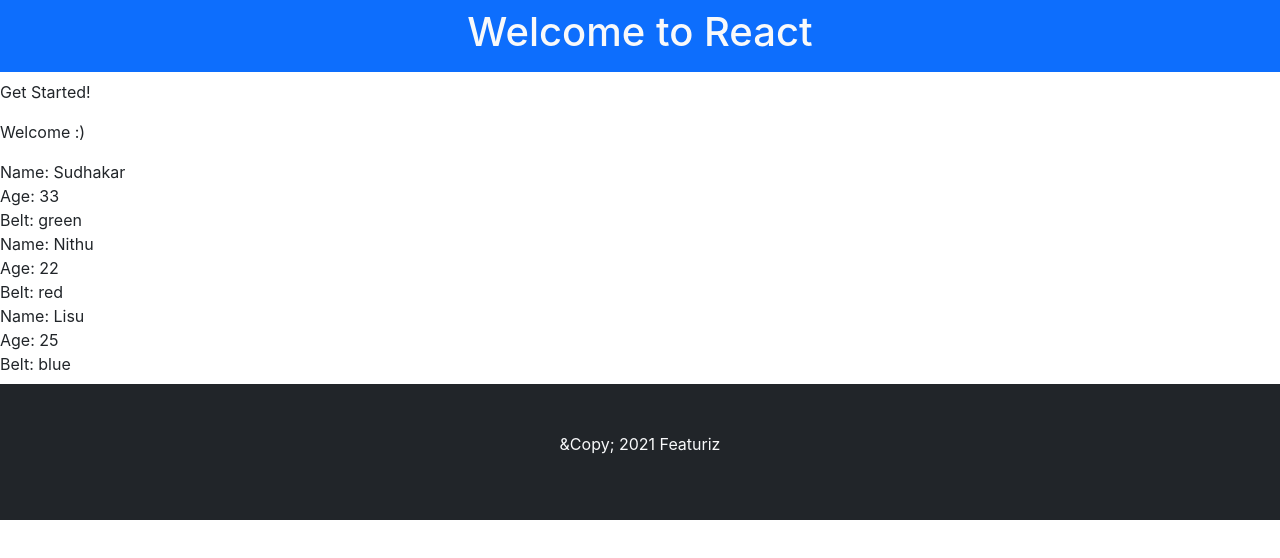
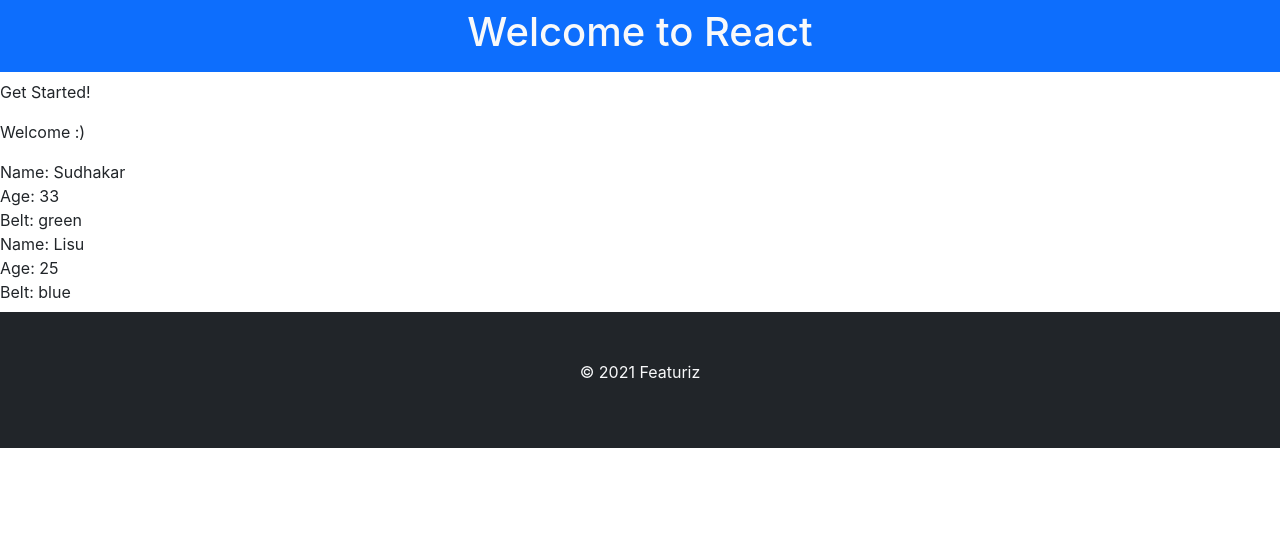
Before and after one commit to featuriz/Complete-React-Redux, a React (Create React App) app: page / in a window 1280 px wide. Shown: the top 558 px of the page. Built offline with nearby package versions, Linux system fonts and the light colour scheme.

Commit message:
Conditional Output

```diff
--- a/src/App.js
+++ b/src/App.js
@@ -5,7 +5,7 @@ class App extends Component {
   state = {
     ninjas: [
       { name: 'Sudhakar', age: 33, belt: 'green', id: 1 },
-      { name: 'Nithu', age: 22, belt: 'red', id: 2 },
+      { name: 'Nithu', age: 18, belt: 'red', id: 2 },
       { name: 'Lisu', age: 25, belt: 'blue', id: 3 }
     ]
   }
@@ -21,7 +21,7 @@ class App extends Component {
           <Ninjas ninjas={this.state.ninjas} />
         </main>
         <footer className="App-footer bg-dark text-light py-5">
-          <p className="text-center">&Copy; 2021 Featuriz</p>
+          <p className="text-center">&copy; 2021 Featuriz</p>
         </footer>
       </div>
     );
--- a/src/Ninjas.js
+++ b/src/Ninjas.js
@@ -1,21 +1,14 @@
 import React from 'react';
 
 const Ninjas = ({ ninjas }) => {
-    // console.log(props)
-    // We can't use state here, because this is a function. To use we have to declare class.
-    // This is best for UI Components!
-    // state = {
-    //     one: 'onex'
-    // }
-    // const { ninjas } = props;
     const ninjaList = ninjas.map(ninja => {
-        return (
+        return (ninja.age > 20) ? (
             <div className="ninja" key={ninja.id}>
                 <div>Name: {ninja.name}</div>
                 <div>Age: {ninja.age}</div>
                 <div>Belt: {ninja.belt}</div>
             </div>
-        )
+        ) : null;
     })
     return (
         <div className="ninja-list">
```
Also changed, not shown: 1 other file (tests, documents, lock files or other folders).
